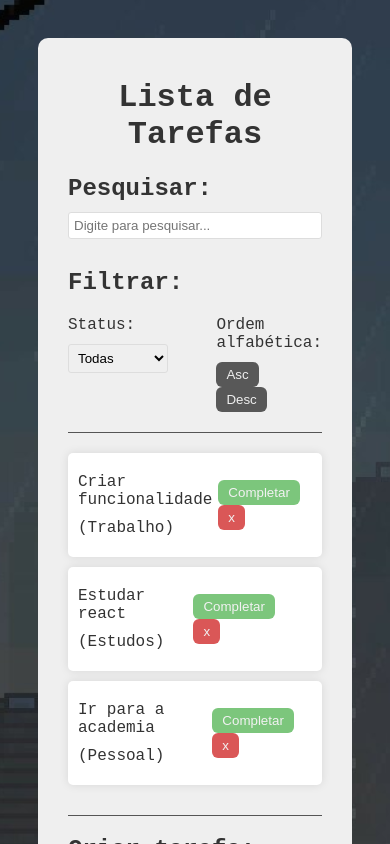
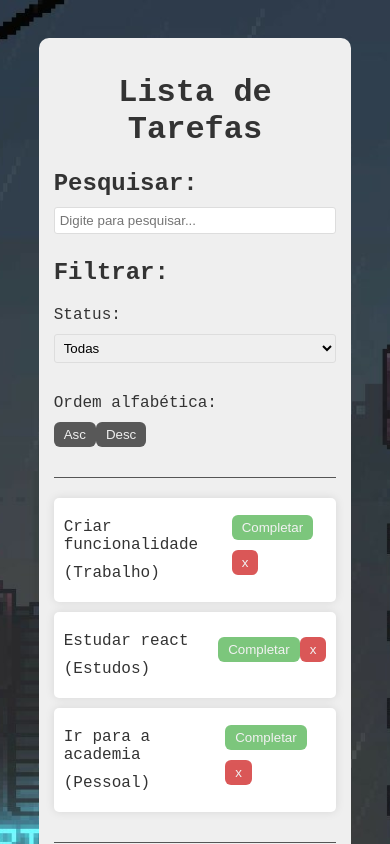
Before and after one commit to jpmedeiross/to-do-list-react, a React (Vite) app in the folder to-do/: page / in a window 390 px wide. Shown: the top 844 px of the page. Built offline with nearby package versions, Linux system fonts and the light colour scheme.

Commit message:
feat: adding responsiveness

```diff
--- a/to-do/src/App.css
+++ b/to-do/src/App.css
@@ -101,3 +101,25 @@ input, select {
 .filter-options div {
   flex: 1 1 0;
 }
+
+@media screen and (max-width: 768px) {
+  .app {
+    max-width: 90%;
+    margin: 0 auto 100px;
+    padding: 15px;
+  }
+
+  .filter-options {
+    flex-direction: column;
+    gap: 1rem;
+  }
+
+  button {
+    margin-right: 0;
+    margin-bottom: 10px;
+  }
+
+  input, select {
+    margin-bottom: 5px;
+  }
+}
```
